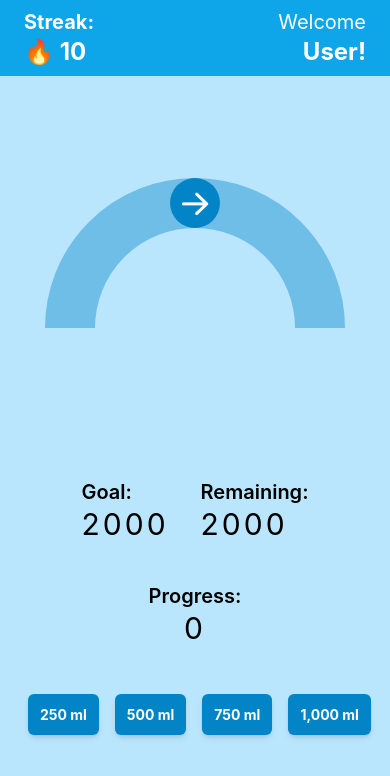
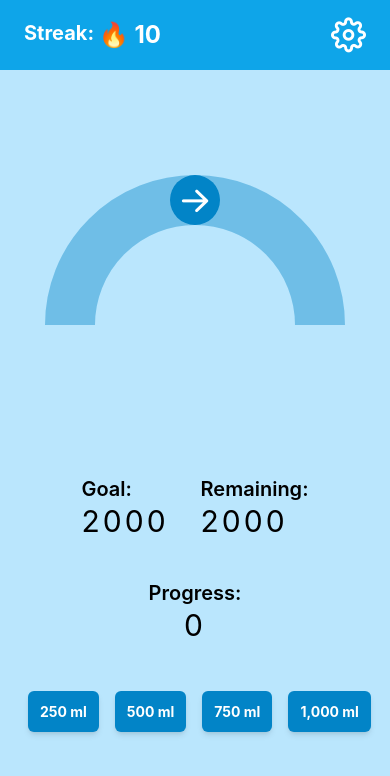
Before and after one commit to bryanansong/Water-Pal, a React Native app: screen /Home in a window 390 px wide. Shown: the top 776 px of the page. Built offline with nearby package versions, Linux system fonts and the light colour scheme.

Commit message:
Implemented routing between different screens

```diff
--- a/App.js
+++ b/App.js
@@ -25,6 +25,7 @@ export default function App() {
 				<Stack.Screen
 					name="Settings"
 					component={Settings}
+					options={{ headerTransparent: true }}
 				/>
 			</Stack.Navigator>
 			<StatusBar style="auto" />
--- a/src/components/Nav.jsx
+++ b/src/components/Nav.jsx
@@ -1,26 +1,35 @@
-import { View, Text } from "react-native";
+import {
+	View,
+	Text,
+	Button,
+	Touchable,
+	TouchableOpacity,
+} from "react-native";
 import React from "react";
 import { currentStreak, userName } from "../constants";
+import { Feather } from "@expo/vector-icons";
 
-const Nav = () => {
+const Nav = ({ navigation }) => {
 	return (
-		<View className="flex flex-row items-baseline justify-between px-6 bg-sky-500 py-2">
-			<View className="flex flex-col">
+		<View className="flex flex-row items-center justify-between px-6 py-4 bg-sky-500">
+			<View className="flex flex-row">
 				<Text className="text-xl text-white font-bold">
-					Streak:
+					Streak:{" "}
 				</Text>
 				<Text className="text-2xl text-white font-bold">
 					🔥 {currentStreak}
 				</Text>
 			</View>
-			<View className="flex flex-col items-end">
-				<Text className="text-white text-xl font-semi-bold">
-					Welcome
-				</Text>
-				<Text className="text-white text-2xl font-bold">
-					{userName ? userName : "User"}!
-				</Text>
-			</View>
+			<TouchableOpacity
+				onPress={() => navigation.navigate("Settings")}
+				className="m"
+			>
+				<Feather
+					name="settings"
+					size={35}
+					color="white"
+				/>
+			</TouchableOpacity>
 		</View>
 	);
 };
--- a/src/screens/home/home.jsx
+++ b/src/screens/home/home.jsx
@@ -1,4 +1,4 @@
-import { View, Text } from "react-native";
+import { View } from "react-native";
 import React, { useState } from "react";
 import { dailyGoal } from "../../constants";
 import RingProgress from "../../components/RingProgress";
@@ -7,7 +7,7 @@ import IntakePresets from "../../components/IntakePresets";
 import Nav from "../../components/Nav";
 import { SafeAreaView } from "react-native-safe-area-context";
 
-const Home = () => {
+const Home = ({ navigation }) => {
 	const [currentIntake, setCurrentIntake] = useState(0);
 	const currentGoal = dailyGoal;
 
@@ -17,7 +17,7 @@ const Home = () => {
 
 	return (
 		<SafeAreaView className="flex flex-col h-screen bg-sky-500">
-			<Nav />
+			<Nav navigation={navigation} />
 
 			<View className="flex flex-col flex-1 items-center justify-center bg-sky-200">
 				<RingProgress
--- a/src/screens/settings/Settings.jsx
+++ b/src/screens/settings/Settings.jsx
@@ -3,8 +3,9 @@ import React from "react";
 
 const Settings = () => {
 	return (
-		<TouchableOpacity>
-			<View>
+		<View className="h-screen bg-sky-200 pt-24">
+			<View className="flex flex-row justify-between px-8 py-4 bg-sky-500">
+				<TouchableOpacity className="flex-row flex-1 px-5 py-3 rounded-lg bg-sky-100">
 					<View>
 						<Text>Picture</Text>
 					</View>
@@ -12,8 +13,9 @@ const Settings = () => {
 						<Text>User Name</Text>
 						<Text>Text about user</Text>
 					</View>
+				</TouchableOpacity>
 			</View>
-		</TouchableOpacity>
+		</View>
 	);
 };
 
```
Lines whose indentation alone changed are shown as unchanged.
